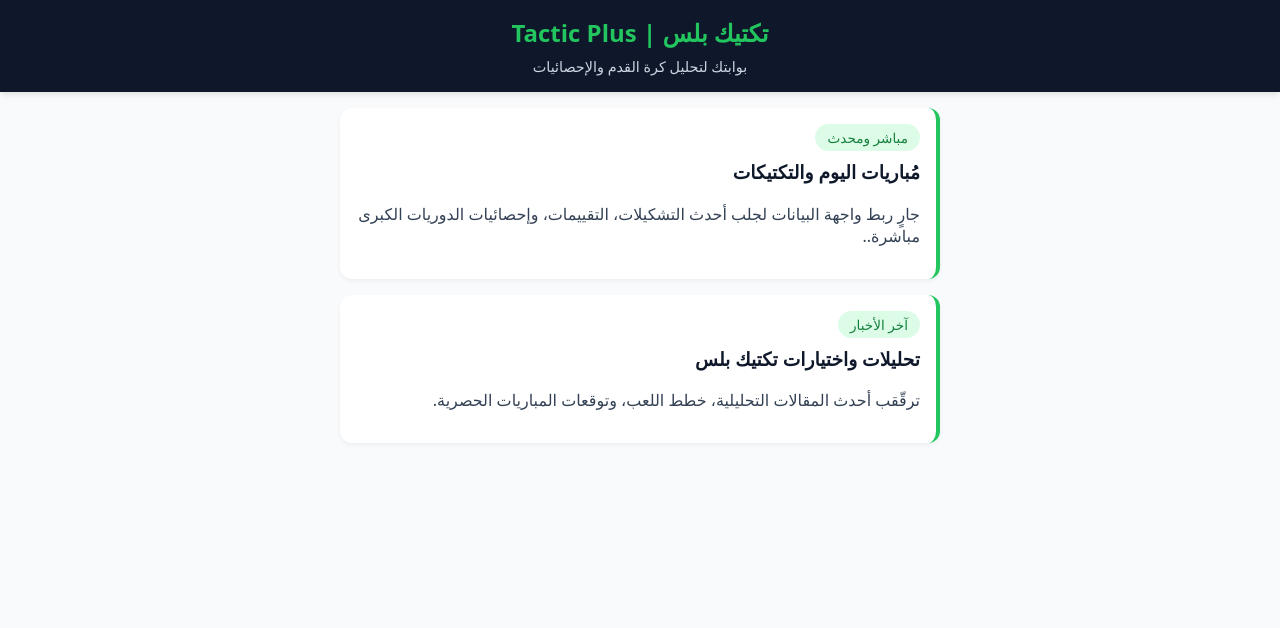
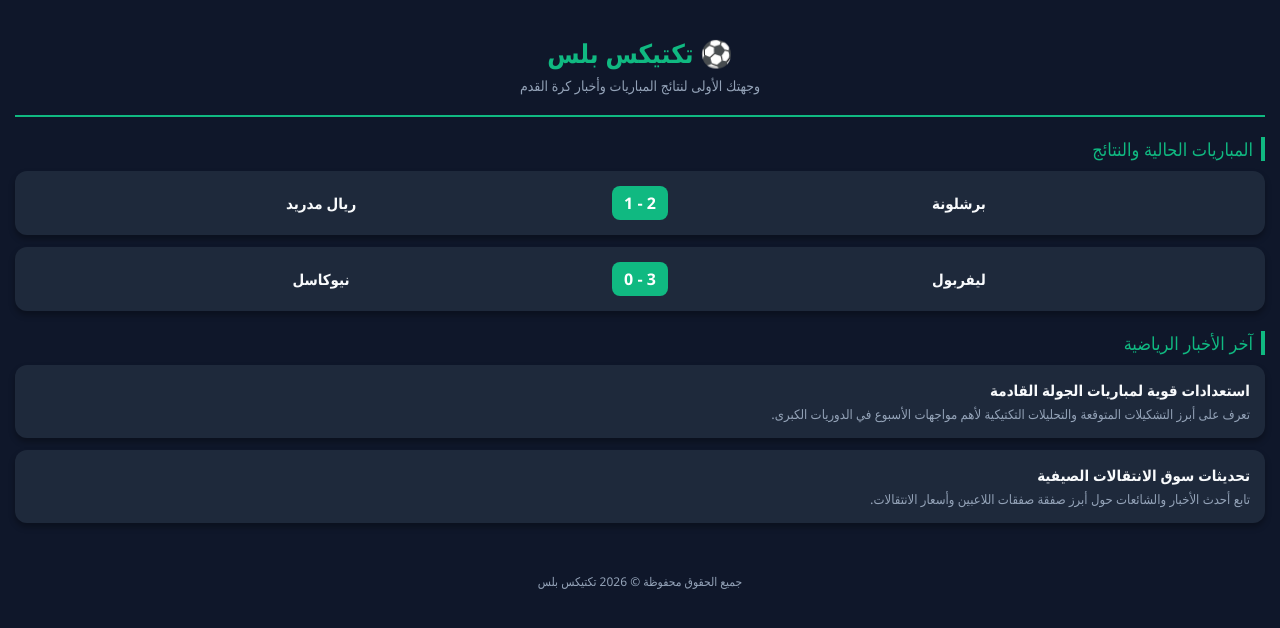
Before and after one commit to t41869453-wq/Tactics-Plus-, a plain HTML site: page index.html in a window 1280 px wide. Drawn offline with Linux system fonts and the light colour scheme.

Commit message:
Update index.html

```diff
--- a/index.html
+++ b/index.html
@@ -3,82 +3,128 @@
 <head>
     <meta charset="UTF-8">
     <meta name="viewport" content="width=device-width, initial-scale=1.0">
-    <title>تكتيك بلس - Tactic Plus</title>
+    <title>تكتيكس بلس | Tactics Plus</title>
     <style>
         :root {
-            --primary-color: #0f172a;
-            --accent-color: #22c55e;
-            --bg-color: #f8fafc;
-            --card-bg: #ffffff;
-            --text-color: #334155;
+            --primary-color: #10b981;
+            --bg-color: #0f172a;
+            --card-bg: #1e293b;
+            --text-color: #f8fafc;
+            --text-secondary: #94a3b8;
+        }
+        * {
+            margin: 0;
+            padding: 0;
+            box-sizing: border-box;
+            font-family: 'Segoe UI', Tahoma, Geneva, Verdana, sans-serif;
         }
         body {
-            font-family: system-ui, -apple-system, sans-serif;
             background-color: var(--bg-color);
             color: var(--text-color);
-            margin: 0;
-            padding: 0;
+            padding: 15px;
         }
         header {
-            background-color: var(--primary-color);
-            color: white;
-            padding: 1rem;
             text-align: center;
-            box-shadow: 0 4px 6px -1px rgba(0,0,0,0.1);
+            padding: 20px 0;
+            border-bottom: 2px solid var(--primary-color);
+            margin-bottom: 20px;
         }
         header h1 {
-            margin: 0;
-            font-size: 1.5rem;
-            color: var(--accent-color);
+            color: var(--primary-color);
+            font-size: 26px;
+            margin-bottom: 5px;
         }
-        .container {
-            padding: 1rem;
-            max-width: 600px;
-            margin: auto;
+        header p {
+            color: var(--text-secondary);
+            font-size: 14px;
+        }
+        .section-title {
+            font-size: 18px;
+            margin: 20px 0 10px;
+            color: var(--primary-color);
+            border-right: 4px solid var(--primary-color);
+            padding-right: 8px;
         }
         .card {
-            background: var(--card-bg);
+            background-color: var(--card-bg);
             border-radius: 12px;
-            padding: 1rem;
-            margin-bottom: 1rem;
-            box-shadow: 0 2px 4px rgba(0,0,0,0.05);
-            border-right: 4px solid var(--accent-color);
+            padding: 15px;
+            margin-bottom: 12px;
+            box-shadow: 0 4px 6px rgba(0, 0, 0, 0.3);
         }
-        .card h3 {
-            margin-top: 0;
-            color: var(--primary-color);
+        .match-card {
+            display: flex;
+            justify-content: space-between;
+            align-items: center;
+            text-align: center;
         }
-        .badge {
-            background-color: #dcfce7;
-            color: #15803d;
-            padding: 0.25rem 0.75rem;
-            border-radius: 50px;
-            font-size: 0.85rem;
-            display: inline-block;
-            margin-bottom: 0.5rem;
+        .team {
+            flex: 1;
+            font-weight: bold;
+            font-size: 15px;
+        }
+        .match-score {
+            background-color: var(--primary-color);
+            color: #fff;
+            padding: 6px 12px;
+            border-radius: 8px;
+            font-weight: bold;
+            font-size: 16px;
+        }
+        .news-title {
+            font-size: 15px;
+            font-weight: bold;
+            margin-bottom: 5px;
+        }
+        .news-desc {
+            font-size: 13px;
+            color: var(--text-secondary);
+        }
+        footer {
+            text-align: center;
+            padding: 20px;
+            color: var(--text-secondary);
+            font-size: 12px;
+            margin-top: 30px;
         }
     </style>
 </head>
 <body>
 
     <header>
-        <h1>تكتيك بلس | Tactic Plus</h1>
-        <p style="margin: 0.5rem 0 0; font-size: 0.9rem; color: #cbd5e1;">بوابتك لتحليل كرة القدم والإحصائيات</p>
+        <h1>⚽ تكتيكس بلس</h1>
+        <p>وجهتك الأولى لنتائج المباريات وأخبار كرة القدم</p>
     </header>
 
-    <div class="container">
-        <div class="card">
-            <span class="badge">مباشر ومحدث</span>
-            <h3>مُباريات اليوم والتكتيكات</h3>
-            <p>جارٍ ربط واجهة البيانات لجلب أحدث التشكيلات، التقييمات، وإحصائيات الدوريات الكبرى مباشرة..</p>
-        </div>
+    <div class="section-title">المباريات الحالية والنتائج</div>
 
-        <div class="card">
-            <span class="badge">آخر الأخبار</span>
-            <h3>تحليلات واختيارات تكتيك بلس</h3>
-            <p>ترقّقب أحدث المقالات التحليلية، خطط اللعب، وتوقعات المباريات الحصرية.</p>
-        </div>
+    <div class="card match-card">
+        <div class="team">برشلونة</div>
+        <div class="match-score">2 - 1</div>
+        <div class="team">ريال مدريد</div>
     </div>
 
+    <div class="card match-card">
+        <div class="team">ليفربول</div>
+        <div class="match-score">3 - 0</div>
+        <div class="team">نيوكاسل</div>
+    </div>
+
+    <div class="section-title">آخر الأخبار الرياضية</div>
+
+    <div class="card">
+        <div class="news-title">استعدادات قوية لمباريات الجولة القادمة</div>
+        <div class="news-desc">تعرف على أبرز التشكيلات المتوقعة والتحليلات التكتيكية لأهم مواجهات الأسبوع في الدوريات الكبرى.</div>
+    </div>
+
+    <div class="card">
+        <div class="news-title">تحديثات سوق الانتقالات الصيفية</div>
+        <div class="news-desc">تابع أحدث الأخبار والشائعات حول أبرز صفقة صفقات اللاعبين وأسعار الانتقالات.</div>
+    </div>
+
+    <footer>
+        جميع الحقوق محفوظة &copy; 2026 تكتيكس بلس
+    </footer>
+
 </body>
-  </html>
+</html>
```
